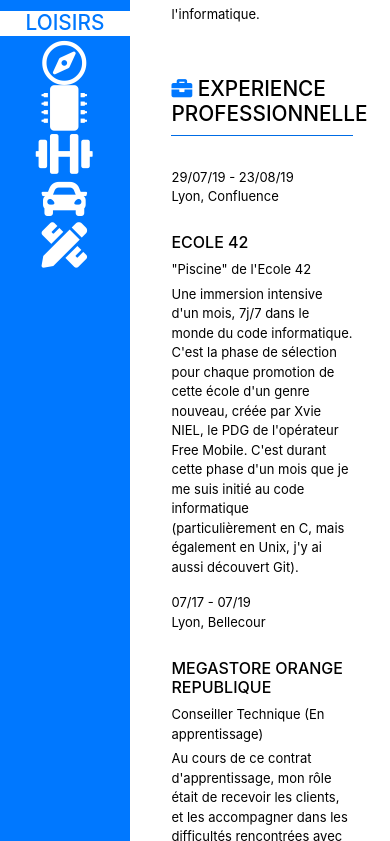
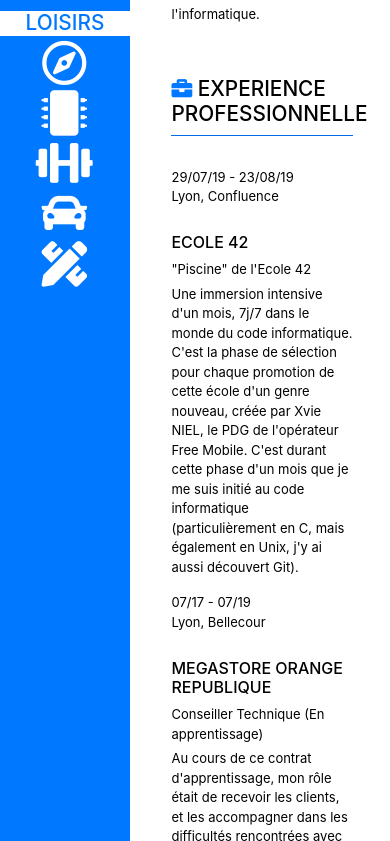
Before and after one commit to Mehdi-Hamida/Projet-2-Transformez-votre-CV-en-site-web, a plain HTML site: page index.html in a window 390 px wide. Shown: the part 1779-2620 px from the top of the page. Drawn offline with Linux system fonts and the light colour scheme.

Commit message:
Marges icones adaptées pour mobile

```diff
--- a/style.css
+++ b/style.css
@@ -61,6 +61,7 @@
 #icone_loisir1, #icone_loisir2, #icone_loisir3, #icone_loisir4, #icone_loisir5
 {
     margin-right: 7%;
+    margin-bottom: 5%; /*Pour pas que ca s'entasse sur affichage mobile*/
     color: white;
     font-size: 3.5em;
 }
```
